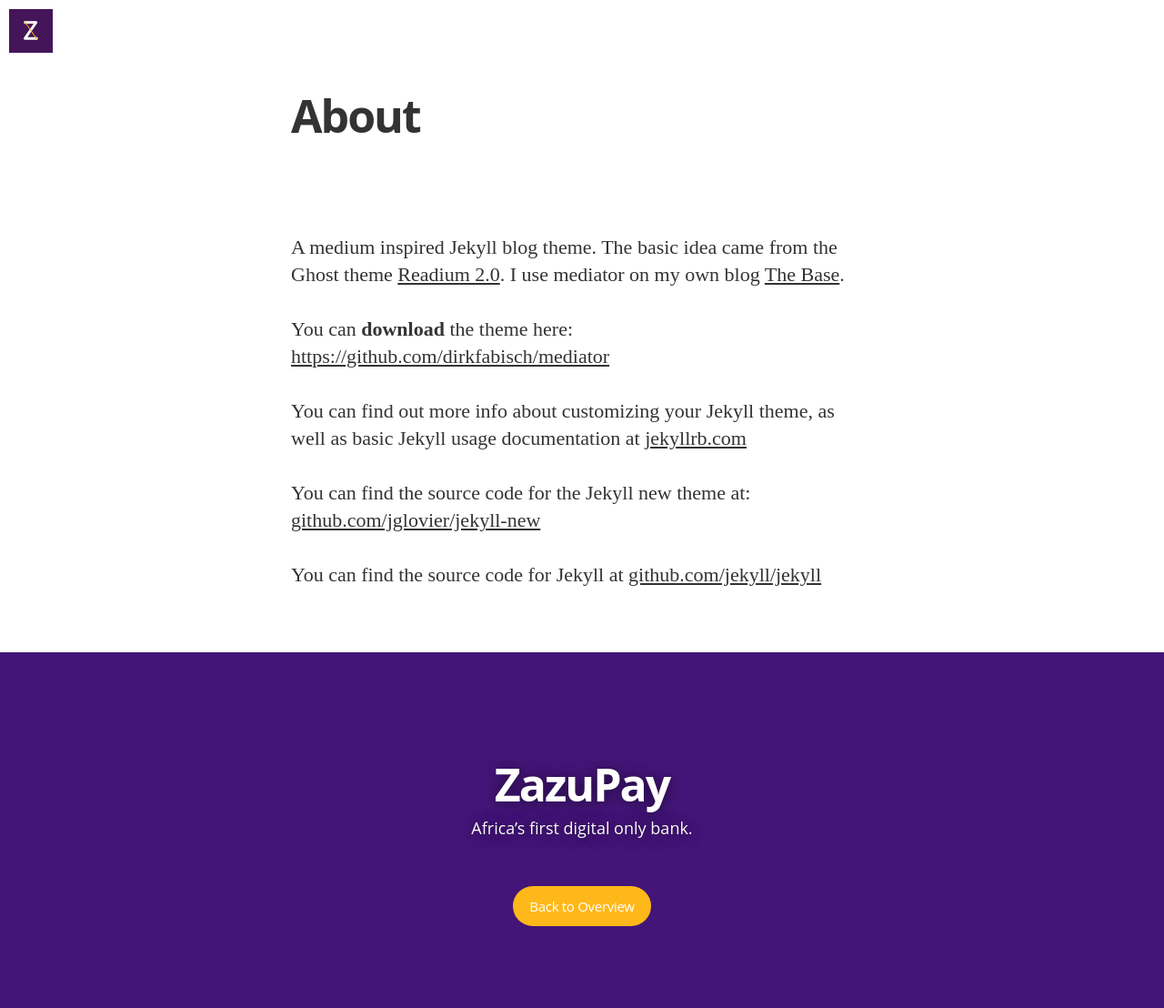
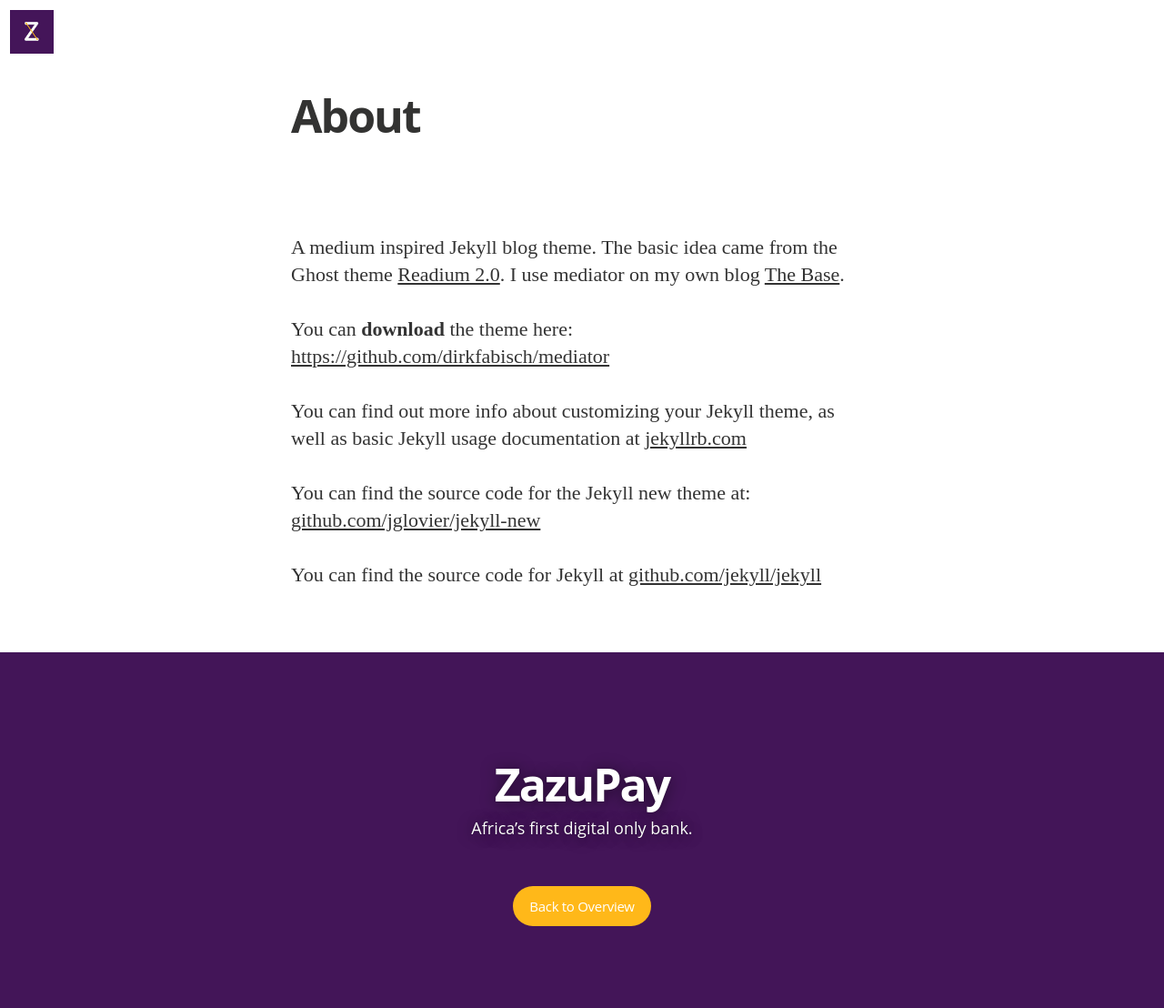
Before and after one commit to zazuafrica/blog, a Jekyll site: the page built from about.md, in a window 1280 px wide. Shown: the whole page at 91% size. Built offline with Jekyll 4.4.1, drawn with Linux system fonts in a browser that asks for light colours; nearby versions of some CDN libraries; some web fonts are replaced.

Commit message:
color and image changes

```diff
--- a/_layouts/page.html
+++ b/_layouts/page.html
@@ -44,7 +44,7 @@
       </article>
     </main>
     <div class="bottom-closer">
-      <div class="background-closer-image" {%if site.cover %} style="background-color: #431578;"{% endif %}>
+      <div class="background-closer-image" {%if site.cover %} style="background-color: #431558;"{% endif %}>
         Image
       </div>
       <div class="inner">
--- a/_layouts/post.html
+++ b/_layouts/post.html
@@ -106,7 +106,7 @@
       </article>
     </main>
     <div class="bottom-closer">
-      <div class="background-closer-image" {%if site.cover %} style="background-color: #431578;"{% endif %}>
+      <div class="background-closer-image" {%if site.cover %} style="background-color: #431558;"{% endif %}>
         Image
       </div>
       <div class="inner">
--- a/css/main.sass
+++ b/css/main.sass
@@ -48,6 +48,7 @@
   background-color: #441559
   overflow: hidden
   z-index: 99
+  border: 1px solid white
   .logo
     display: block
     position: absolute
--- a/index.html
+++ b/index.html
@@ -3,7 +3,7 @@
 ---
 
 <div class="teaserimage">
-    <div class="teaserimage-image" {% if site.cover %}style="background-image: url({{ site.cover | prepend: site.baseurl }})"{% endif %}>
+    <div class="teaserimage-image" {% if site.cover %} style="background-color: #431558;"{% endif %}>
         Teaser Image
     </div>
 </div>
```
Also changed, not shown: 5 other files.
